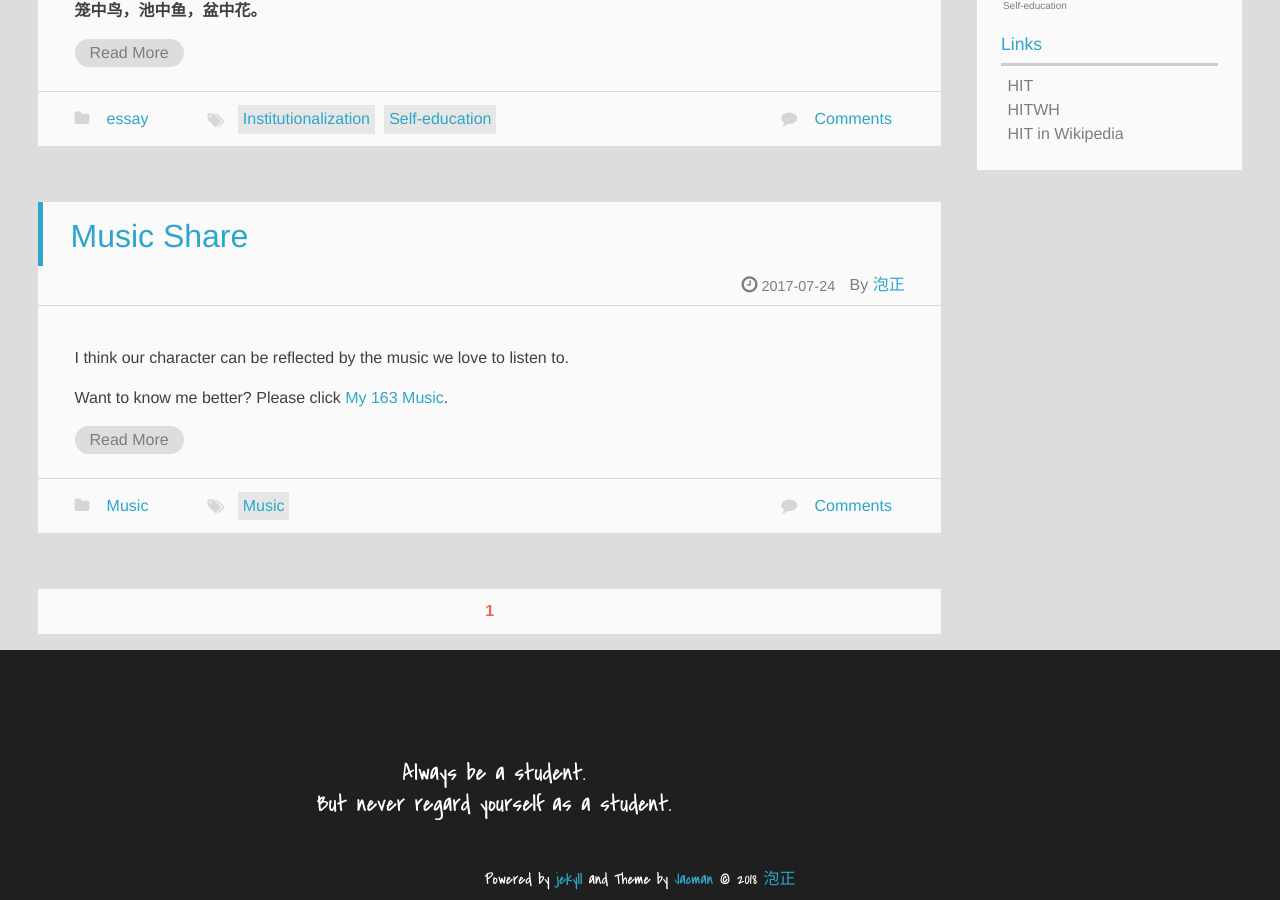
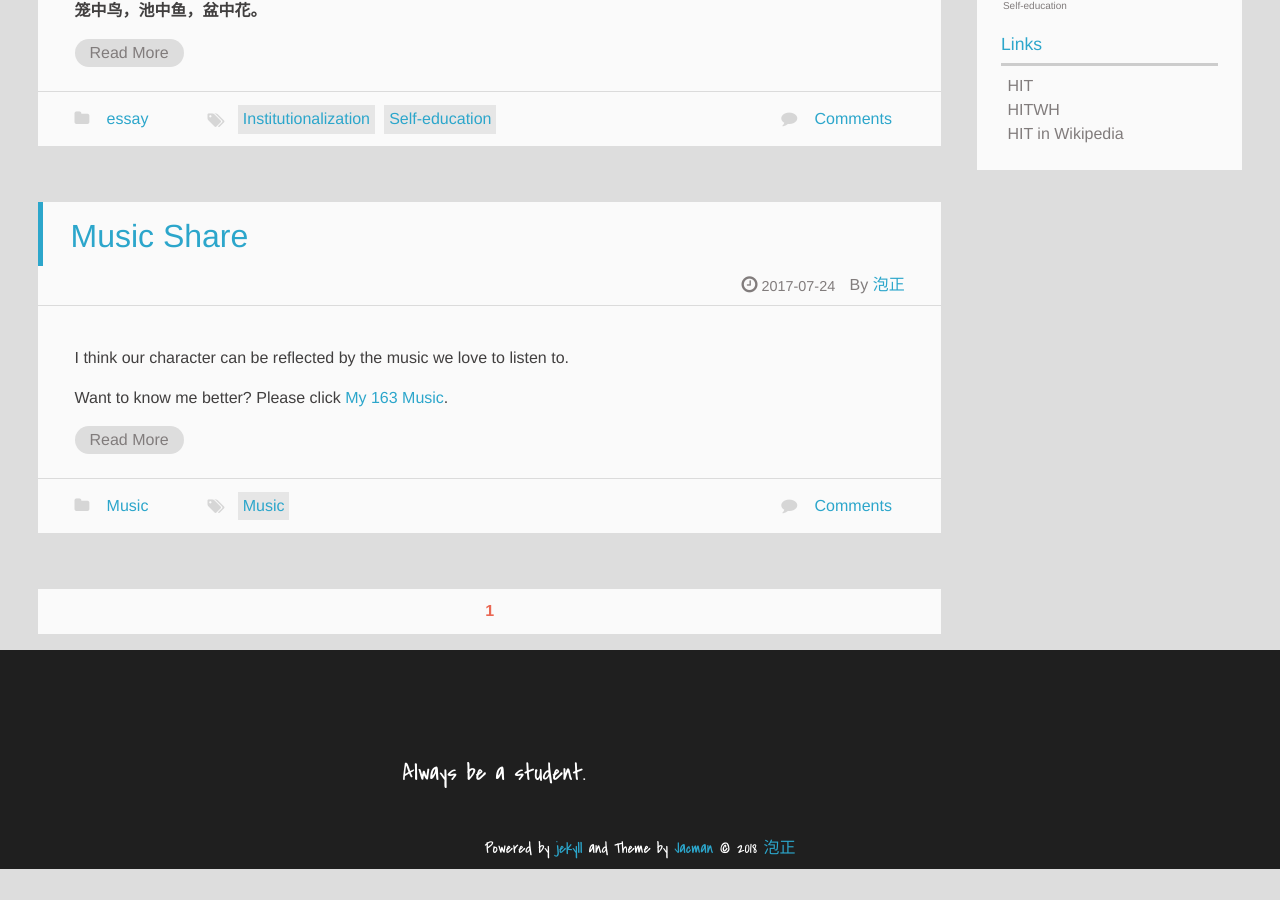
Before and after one commit to PAULYZHENG/paulyzheng.github.io, a Jekyll site: the page built from index.html, in a window 1280 px wide and 900 px high, scrolled down 757 px. Built offline with Jekyll 4.4.1, drawn with Linux system fonts in a browser that asks for light colours; the list of posts is cut into pages by our own code; comment, search, counter and statistics services are not loaded; after the commit the page ends 1626 px from its top, so only the background shows below that; some of the changed lines change nothing that is shown.

Commit message:
Update _config.yml

```diff
--- a/_config.yml
+++ b/_config.yml
@@ -85,7 +85,7 @@ share_to: true #enable share-to buttons if true
 author:
   name: 泡正      ## e.g. wuchong Author name
   intro_line1:  "Always be a student."    ## your introduction on the bottom of the page
-  intro_line2:  "But never regard yourself as a student."  ## the 2nd line
+ ##  intro_line2:  "But never regard yourself as a student."  ## the 2nd line
   weibo:      ## e.g. wuchong1014 or 2176287895 for http://weibo.com/2176287895
   weibo_verifier:  ## e.g. b3593ceb Your weibo-show widget verifier ,if you use weibo-show it is needed.
   tsina:      ## e.g. 2176287895  Your weibo ID,It will be used in share button.
```
